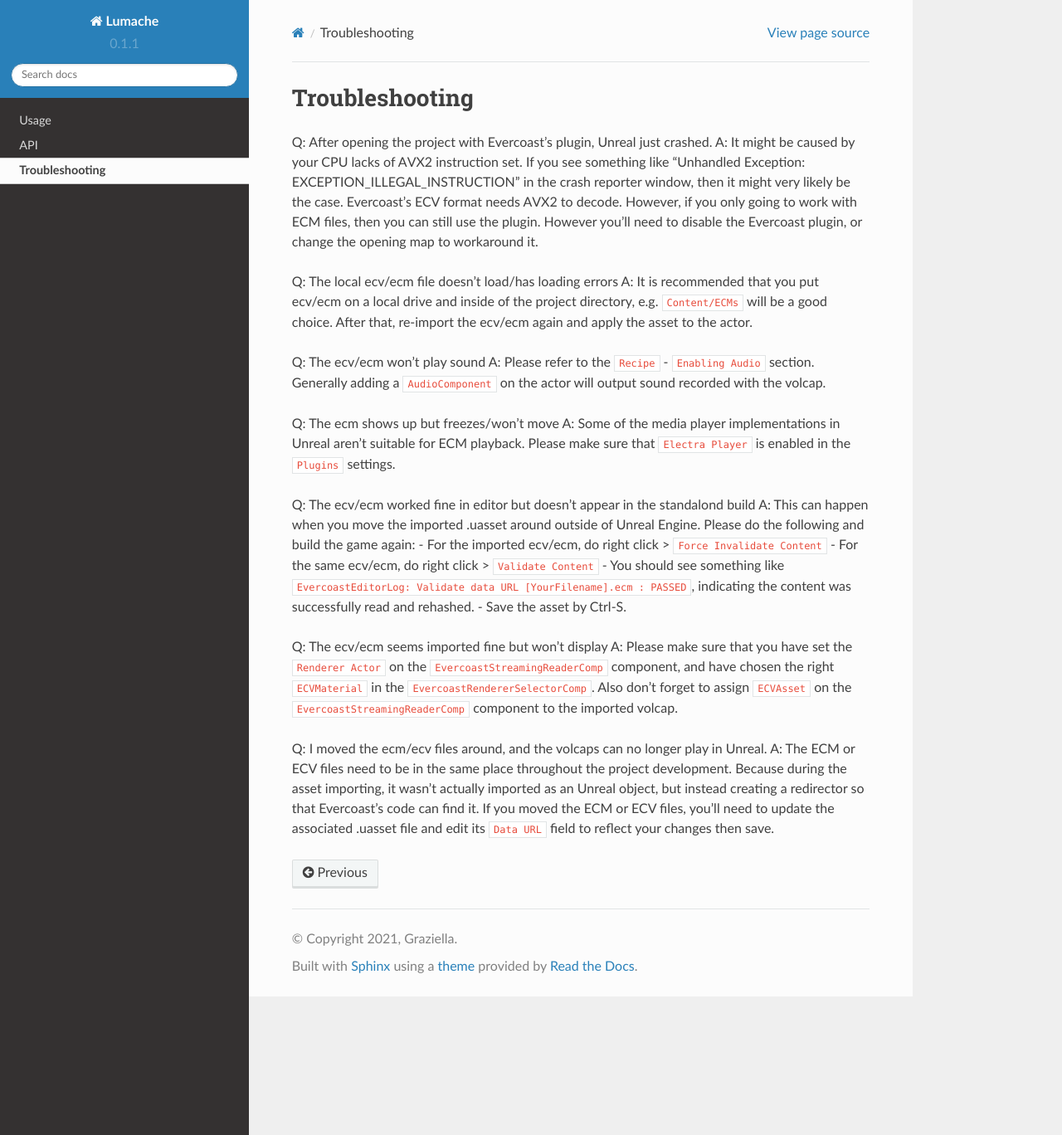
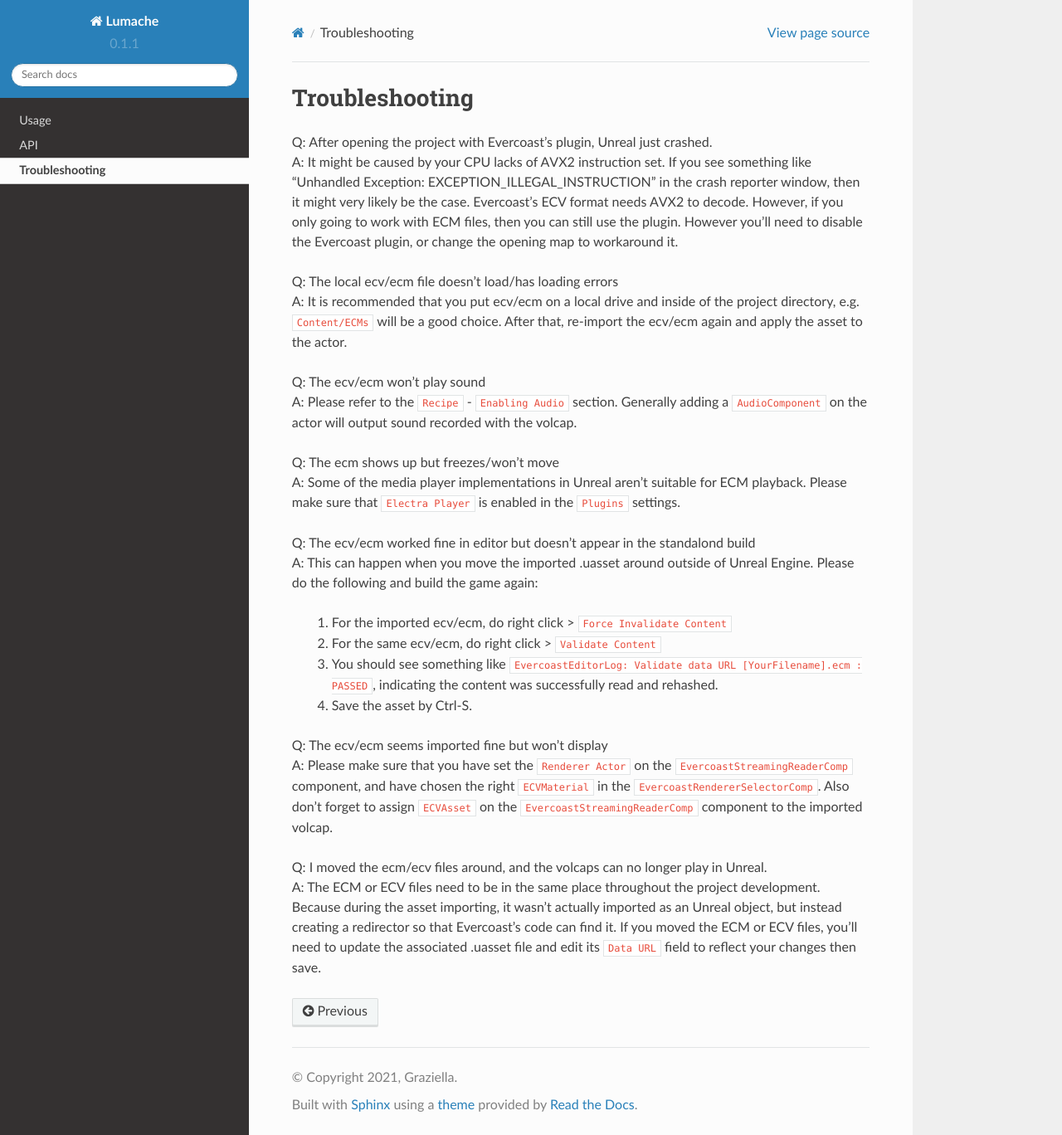
Before and after one commit to ye-evercoast/TestExampleRTD, a Sphinx documentation site: the page built from docs/source/test_page.md, in a window 1280 px wide and 1368 px high. Shown: the whole window at 83% size. Built offline with Sphinx 7.4.7 and the Read the Docs theme 2.0.0, drawn with Linux system fonts in a browser that asks for light colours; some of the changed lines change nothing that is shown.

Commit message:
Reindentation

```diff
--- a/docs/source/test_page.md
+++ b/docs/source/test_page.md
@@ -1,25 +1,25 @@
 ## Troubleshooting
-Q: After opening the project with Evercoast's plugin, Unreal just crashed.
+Q: After opening the project with Evercoast's plugin, Unreal just crashed.\
 A: It might be caused by your CPU lacks of AVX2 instruction set. If you see something like "Unhandled Exception: EXCEPTION_ILLEGAL_INSTRUCTION" in the crash reporter window, then it might very likely be the case. Evercoast's ECV format needs AVX2 to decode. However, if you only going to work with ECM files, then you can still use the plugin. However you'll need to disable the Evercoast plugin, or change the opening map to workaround it.
 
-Q: The local ecv/ecm file doesn't load/has loading errors
+Q: The local ecv/ecm file doesn't load/has loading errors\
 A: It is recommended that you put ecv/ecm on a local drive and inside of the project directory, e.g. `Content/ECMs` will be a good choice. After that, re-import the ecv/ecm again and apply the asset to the actor.
 
-Q: The ecv/ecm won't play sound
+Q: The ecv/ecm won't play sound\
 A: Please refer to the `Recipe` - `Enabling Audio` section. Generally adding a `AudioComponent` on the actor will output sound recorded with the volcap.
 
-Q: The ecm shows up but freezes/won't move
+Q: The ecm shows up but freezes/won't move\
 A: Some of the media player implementations in Unreal aren't suitable for ECM playback. Please make sure that `Electra Player` is enabled in the `Plugins` settings.
 
-Q: The ecv/ecm worked fine in editor but doesn't appear in the standalond build
+Q: The ecv/ecm worked fine in editor but doesn't appear in the standalond build\
 A: This can happen when you move the imported .uasset around outside of Unreal Engine. Please do the following and build the game again:
-	- For the imported ecv/ecm, do right click > `Force Invalidate Content`
-	- For the same ecv/ecm, do right click > `Validate Content`
-	- You should see something like `EvercoastEditorLog: Validate data URL [YourFilename].ecm : PASSED`, indicating the content was successfully read and rehashed.
-	- Save the asset by Ctrl-S.
+  >1. For the imported ecv/ecm, do right click > `Force Invalidate Content`
+  >2. For the same ecv/ecm, do right click > `Validate Content`
+  >3. You should see something like `EvercoastEditorLog: Validate data URL [YourFilename].ecm : PASSED`, indicating the content was successfully read and rehashed.
+  >4. Save the asset by Ctrl-S.
 
-Q: The ecv/ecm seems imported fine but won't display
+Q: The ecv/ecm seems imported fine but won't display\
 A: Please make sure that you have set the `Renderer Actor` on the `EvercoastStreamingReaderComp` component, and have chosen the right `ECVMaterial` in the `EvercoastRendererSelectorComp`. Also don't forget to assign `ECVAsset` on the `EvercoastStreamingReaderComp` component to the imported volcap.
 
-Q: I moved the ecm/ecv files around, and the volcaps can no longer play in Unreal.
+Q: I moved the ecm/ecv files around, and the volcaps can no longer play in Unreal.\
 A: The ECM or ECV files need to be in the same place throughout the project development. Because during the asset importing, it wasn't actually imported as an Unreal object, but instead creating a redirector so that Evercoast's code can find it. If you moved the ECM or ECV files, you'll need to update the associated .uasset file and edit its `Data URL` field to reflect your changes then save.
```
